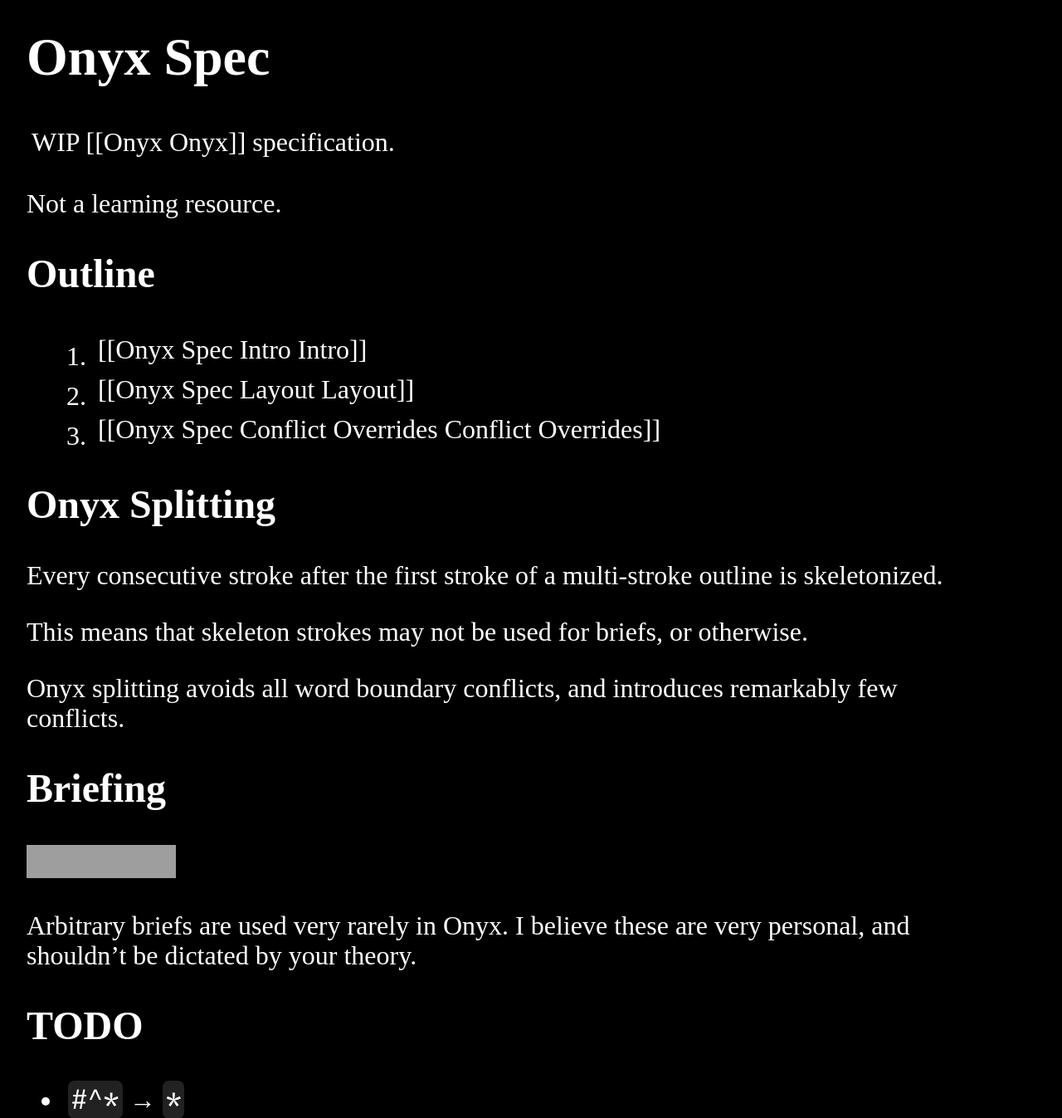
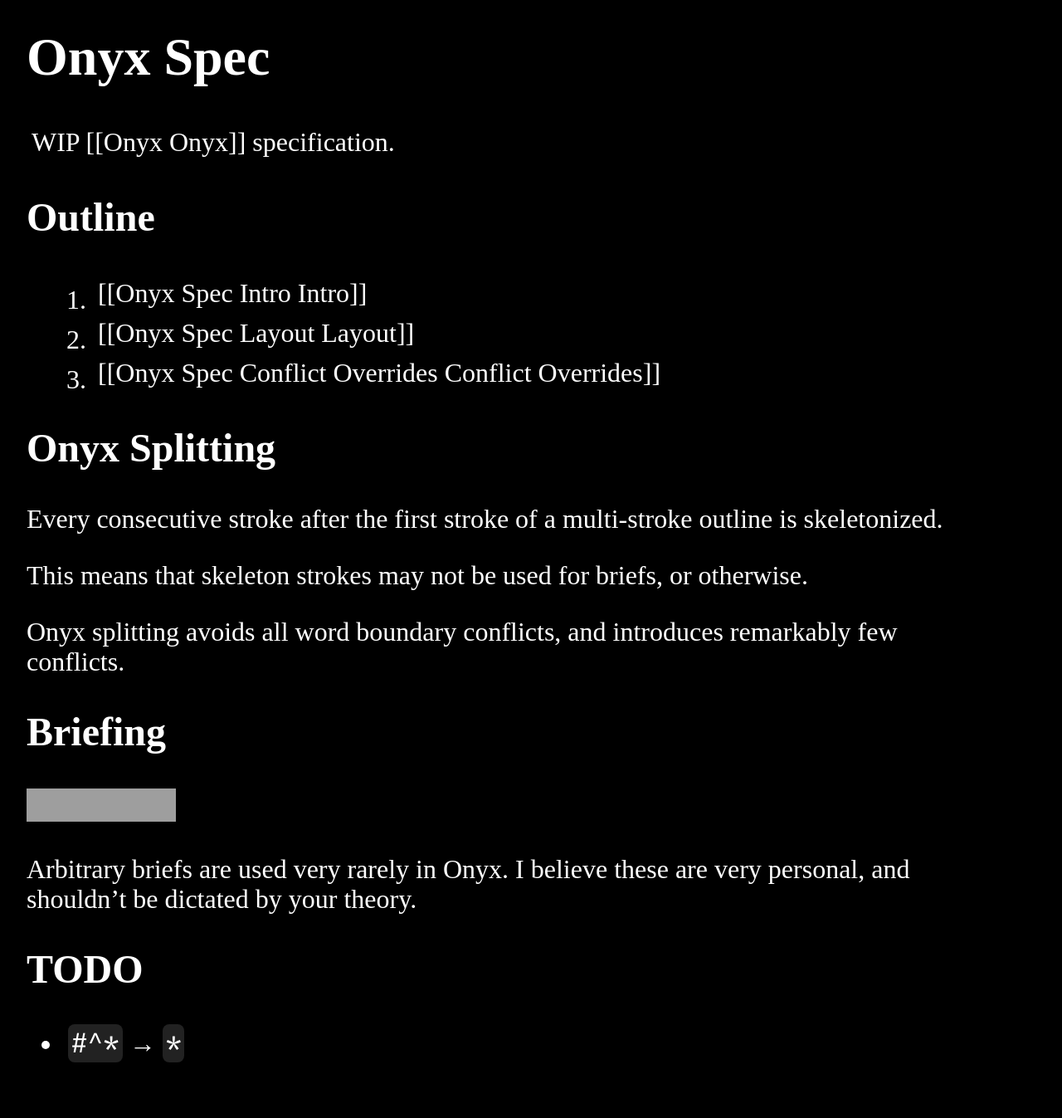
Before and after one commit to Grahp/Website, a Jekyll site: the page built from pages/Onyx Spec.md, in a window 1280 px wide. Shown: the whole page at 83% size. Built offline with Jekyll 4.4.1, drawn with Linux system fonts in a browser that asks for light colours; after the commit the page ends 1279 px from its top, so only the background shows below that; grey boxes are pictures that could not be loaded.

Commit message:
Rebuild onyx spec

```diff
--- a/pages/Onyx Spec.md
+++ b/pages/Onyx Spec.md
@@ -5,8 +5,6 @@ redirect_from:
 title: Onyx Spec
 ---
 WIP [[Onyx|Onyx]] specification.
-
-Not a learning resource.
 
 ## Outline
 
```
